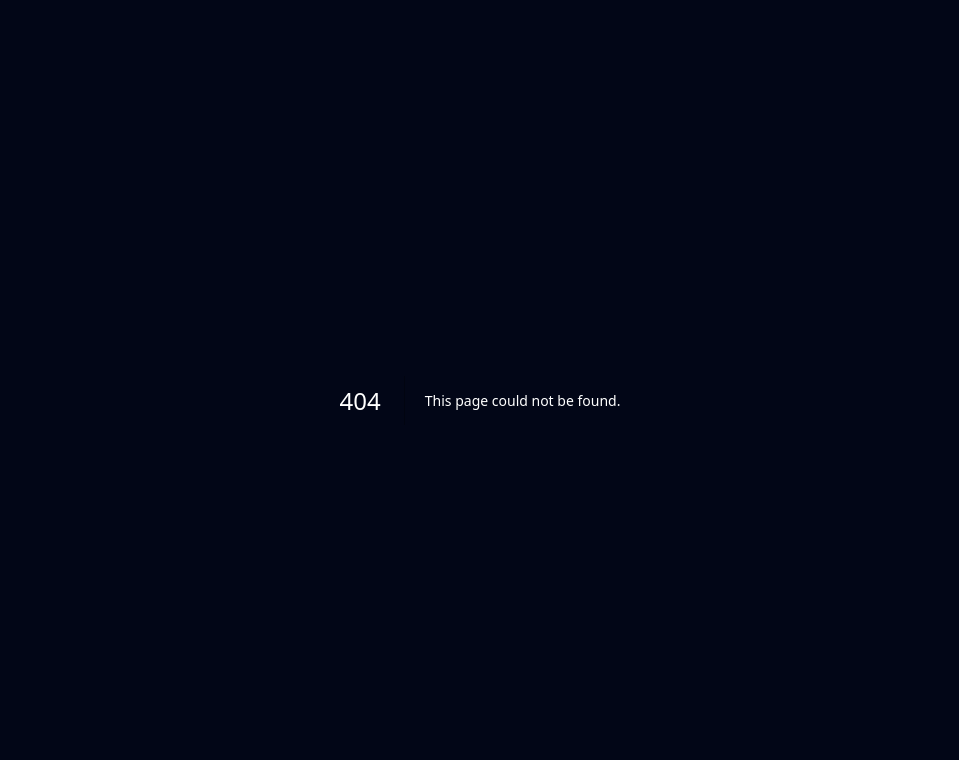
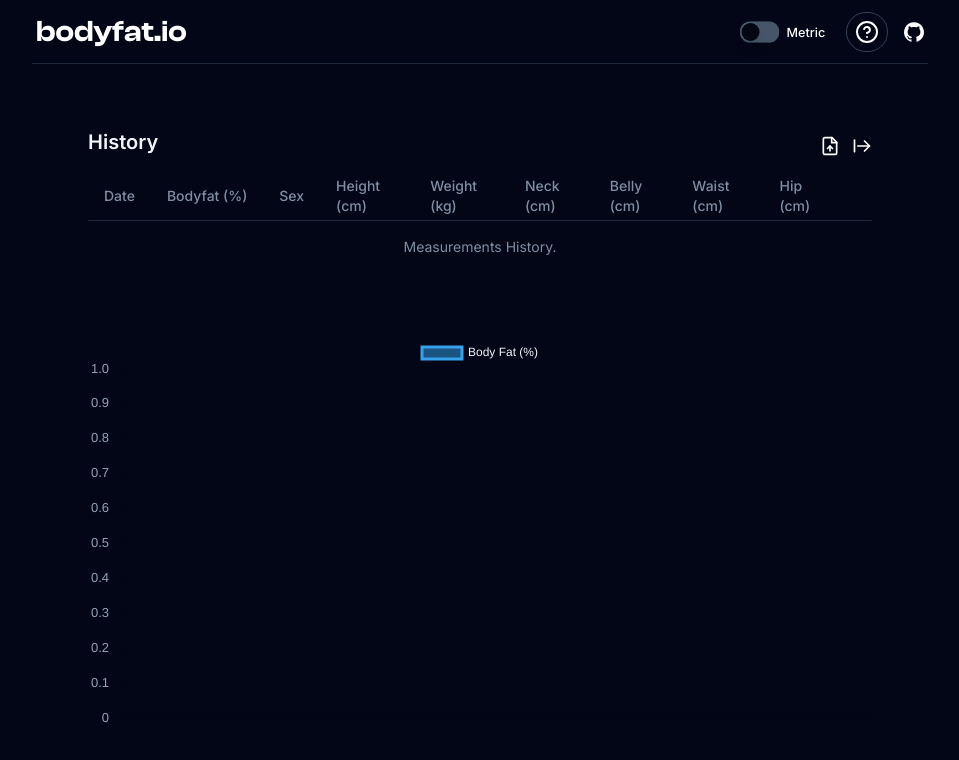
Before and after one commit to kulgg/bodyfat.cc, a Next.js app: page /me in a window 1280 px wide. Before the commit this address had no page. Shown: the top 760 px of the page, without its empty margins (160-1119 px from the left). Built offline with nearby package versions, Linux system fonts and the light colour scheme.

Commit message:
Add /me page with chart

```diff
--- a/app/(form)/FemaleImperialForm.tsx
+++ b/app/(form)/FemaleImperialForm.tsx
@@ -19,6 +19,7 @@ import { getBodyfatResult } from "@/lib/utils";
 import { zodResolver } from "@hookform/resolvers/zod";
 import { useAtom } from "jotai";
 import { useForm } from "react-hook-form";
+import { useRouter } from "next/navigation";
 import * as z from "zod";
 
 const formSchema = z.object({
@@ -49,6 +50,7 @@ const formSchema = z.object({
 });
 
 export default function FemaleImperialForm() {
+  const router = useRouter();
   const form = useForm<z.infer<typeof formSchema>>({
     resolver: zodResolver(formSchema),
     defaultValues: {
@@ -88,16 +90,12 @@ export default function FemaleImperialForm() {
         hip: parseFloat(values.hip),
       },
     };
+
+    setHistory((prev) => [...prev, entry]);
+    router.push("/me");
     toast({
       title: `You have ${getBodyfatResult(entry)}% bodyfat!`,
     });
-
-    setHistory((prev) => [...prev, entry]);
-
-    form.reset();
-
-    const element = document.getElementById("history");
-    element?.scrollIntoView();
   }
 
   return (
--- a/app/(form)/FemaleMetricForm.tsx
+++ b/app/(form)/FemaleMetricForm.tsx
@@ -17,6 +17,7 @@ import { Entry, Sex } from "@/lib/model";
 import { toFeet, toInches, toPounds } from "@/lib/units";
 import { getBodyfatResult } from "@/lib/utils";
 import { zodResolver } from "@hookform/resolvers/zod";
+import { useRouter } from "next/navigation";
 import { useAtom } from "jotai";
 import { useForm } from "react-hook-form";
 import * as z from "zod";
@@ -45,6 +46,7 @@ const formSchema = z.object({
 });
 
 export default function FemaleMetricForm() {
+  const router = useRouter();
   const form = useForm<z.infer<typeof formSchema>>({
     resolver: zodResolver(formSchema),
     defaultValues: {
@@ -82,16 +84,12 @@ export default function FemaleMetricForm() {
         hip: toInches(parseFloat(values.hip)),
       },
     };
+
+    setHistory((prev) => [...prev, entry]);
+    router.push("/me");
     toast({
       title: `You have ${getBodyfatResult(entry)}% bodyfat!`,
     });
-
-    setHistory((prev) => [...prev, entry]);
-
-    form.reset();
-
-    const element = document.getElementById("history");
-    element?.scrollIntoView();
   }
 
   return (
--- a/app/(form)/Forms.tsx
+++ b/app/(form)/Forms.tsx
@@ -7,6 +7,8 @@ import FemaleImperialForm from "./FemaleImperialForm";
 import FemaleMetricForm from "./FemaleMetricForm";
 import MaleImperialForm from "./MaleImperialForm";
 import MaleMetricForm from "./MaleMetricForm";
+import Link from "next/link";
+import { Button } from "@/components/ui/button";
 
 function Forms() {
   const [sexSelection, setSexSelection] = useAtom(sexSelectionAtom);
--- a/app/(form)/MaleImperialForm.tsx
+++ b/app/(form)/MaleImperialForm.tsx
@@ -18,6 +18,7 @@ import { footToCm, inchesToCm, poundsToKg } from "@/lib/units";
 import { getBodyfatResult } from "@/lib/utils";
 import { zodResolver } from "@hookform/resolvers/zod";
 import { useAtom } from "jotai";
+import { useRouter } from "next/navigation";
 import { useForm } from "react-hook-form";
 import * as z from "zod";
 
@@ -45,6 +46,7 @@ const formSchema = z.object({
 });
 
 export default function MaleImperialForm() {
+  const router = useRouter();
   const form = useForm<z.infer<typeof formSchema>>({
     resolver: zodResolver(formSchema),
     defaultValues: {
@@ -82,16 +84,12 @@ export default function MaleImperialForm() {
         belly: parseFloat(values.belly),
       },
     };
+
+    setHistory((prev) => [...prev, entry]);
+    router.push("/me");
     toast({
       title: `You have ${getBodyfatResult(entry)}% bodyfat!`,
     });
-
-    setHistory((prev) => [...prev, entry]);
-
-    form.reset();
-
-    const element = document.getElementById("history");
-    element?.scrollIntoView();
   }
 
   return (
--- a/app/(form)/MaleMetricForm.tsx
+++ b/app/(form)/MaleMetricForm.tsx
@@ -19,6 +19,8 @@ import { getBodyfatResult } from "@/lib/utils";
 import { zodResolver } from "@hookform/resolvers/zod";
 import { useAtom } from "jotai";
 import { useForm } from "react-hook-form";
+import { useRouter } from "next/navigation";
+
 import * as z from "zod";
 
 const formSchema = z.object({
@@ -41,6 +43,8 @@ const formSchema = z.object({
 });
 
 export default function MaleMetricForm() {
+  const router = useRouter();
+
   const form = useForm<z.infer<typeof formSchema>>({
     resolver: zodResolver(formSchema),
     defaultValues: { height: "", weight: "", neck: "", belly: "" },
@@ -71,16 +75,12 @@ export default function MaleMetricForm() {
         belly: toInches(parseFloat(values.belly)),
       },
     };
+
+    setHistory((prev) => [...prev, entry]);
+    router.push("/me");
     toast({
       title: `You have ${getBodyfatResult(entry)}% bodyfat!`,
     });
-
-    setHistory((prev) => [...prev, entry]);
-
-    form.reset();
-
-    const element = document.getElementById("history");
-    element?.scrollIntoView();
   }
 
   return (
--- a/app/layout.tsx
+++ b/app/layout.tsx
@@ -3,6 +3,7 @@ import { cn } from "@/lib/utils";
 import { Inter } from "next/font/google";
 import localFont from "next/font/local";
 import "./globals.css";
+import Header from "./Header";
 
 const inter = Inter({ subsets: ["latin"], variable: "--font-inter" });
 
@@ -30,7 +31,8 @@ export default function RootLayout({
           inter.variable
         )}
       >
-        {children}
+        <Header />
+        <div className="max-w-[800px] mx-auto">{children}</div>
         <Toaster />
       </body>
     </html>
--- /dev/null
+++ b/app/me/page.tsx
@@ -0,0 +1,84 @@
+"use client";
+import React from "react";
+import {
+  Chart as ChartJS,
+  CategoryScale,
+  LinearScale,
+  PointElement,
+  LineElement,
+  Title,
+  Tooltip,
+  Legend,
+} from "chart.js";
+import { Line } from "react-chartjs-2";
+import { useAtom } from "jotai";
+import { historyAtom } from "@/lib/atoms";
+import { formatDate, getBodyfat, getBodyfatResult } from "@/lib/utils";
+import History from "../(history)/History";
+
+ChartJS.register(
+  CategoryScale,
+  LinearScale,
+  PointElement,
+  LineElement,
+  Title,
+  Tooltip,
+  Legend
+);
+
+export const options = {
+  responsive: true,
+  scales: {
+    y: {
+      ticks: {
+        color: "#94a3b8",
+        font: { size: 13 },
+      },
+    },
+    x: {
+      ticks: {
+        color: "#94a3b8",
+      },
+    },
+  },
+  plugins: {
+    legend: {
+      position: "top" as const,
+      labels: {
+        color: "#f1f5f9",
+      },
+    },
+    title: {
+      display: false,
+      text: "",
+    },
+  },
+};
+
+export default function App() {
+  const [history, setHistory] = useAtom(historyAtom);
+
+  const validDataPoints = history
+    .filter((x) => getBodyfatResult(x) !== "Invalid")
+    .sort((a, b) => Date.parse(a.created) - Date.parse(b.created));
+
+  const stuff = {
+    labels: validDataPoints.map((x) => formatDate(x.created)),
+    datasets: [
+      {
+        label: "Body Fat (%)",
+        data: validDataPoints.map((x) => getBodyfat(x)),
+        borderColor: "rgb(53, 162, 235)",
+        backgroundColor: "rgba(53, 162, 235, 0.5)",
+      },
+    ],
+  };
+
+  return (
+    <main className="px-2 my-8 sm:my-16">
+      <History />
+      <div className="my-20"></div>
+      <Line options={options} data={stuff} />
+    </main>
+  );
+}
--- a/app/page.tsx
+++ b/app/page.tsx
@@ -1,16 +1,19 @@
+import Link from "next/link";
 import Forms from "./(form)/Forms";
 import History from "./(history)/History";
 import Header from "./Header";
+import { Button } from "@/components/ui/button";
 
 export default function Home() {
   return (
     <main className="">
-      <Header />
-      <div className="px-2 space-y-32 sm:space-y-40 max-w-[800px] mx-auto my-8 sm:my-16">
-        <div>
-          <Forms />
-        </div>
-        <History />
+      <div className="px-2 my-8 sm:my-16">
+        <Forms />
+        <Link href={"/me"}>
+          <Button variant={"outline"} size="default" className="w-full">
+            My History →
+          </Button>
+        </Link>
       </div>
     </main>
   );
--- a/components/ui/button.tsx
+++ b/components/ui/button.tsx
@@ -1,8 +1,8 @@
-import * as React from "react"
-import { Slot } from "@radix-ui/react-slot"
-import { cva, type VariantProps } from "class-variance-authority"
+import * as React from "react";
+import { Slot } from "@radix-ui/react-slot";
+import { cva, type VariantProps } from "class-variance-authority";
 
-import { cn } from "@/lib/utils"
+import { cn } from "@/lib/utils";
 
 const buttonVariants = cva(
   "inline-flex items-center justify-center rounded-md text-sm font-medium transition-colors focus-visible:outline-none focus-visible:ring-2 focus-visible:ring-ring focus-visible:ring-offset-2 disabled:opacity-50 disabled:pointer-events-none ring-offset-background",
@@ -13,7 +13,7 @@ const buttonVariants = cva(
         destructive:
           "bg-destructive text-destructive-foreground hover:bg-destructive/90",
         outline:
-          "border border-input hover:bg-accent hover:text-accent-foreground",
+          "border border-slate-700 hover:bg-accent hover:text-accent-foreground",
         secondary:
           "bg-secondary text-secondary-foreground hover:bg-secondary/80",
         ghost: "hover:bg-accent hover:text-accent-foreground",
@@ -30,26 +30,26 @@ const buttonVariants = cva(
       size: "default",
     },
   }
-)
+);
 
 export interface ButtonProps
   extends React.ButtonHTMLAttributes<HTMLButtonElement>,
     VariantProps<typeof buttonVariants> {
-  asChild?: boolean
+  asChild?: boolean;
 }
 
 const Button = React.forwardRef<HTMLButtonElement, ButtonProps>(
   ({ className, variant, size, asChild = false, ...props }, ref) => {
-    const Comp = asChild ? Slot : "button"
+    const Comp = asChild ? Slot : "button";
     return (
       <Comp
         className={cn(buttonVariants({ variant, size, className }))}
         ref={ref}
         {...props}
       />
-    )
+    );
   }
-)
-Button.displayName = "Button"
+);
+Button.displayName = "Button";
 
-export { Button, buttonVariants }
+export { Button, buttonVariants };
--- /dev/null
+++ b/components/ui/skeleton.tsx
@@ -0,0 +1,15 @@
+import { cn } from "@/lib/utils";
+
+function Skeleton({
+  className,
+  ...props
+}: React.HTMLAttributes<HTMLDivElement>) {
+  return (
+    <div
+      className={cn("animate-pulse rounded-md bg-slate-800", className)}
+      {...props}
+    />
+  );
+}
+
+export { Skeleton };
--- a/package.json
+++ b/package.json
@@ -23,6 +23,7 @@
     "@types/react": "18.2.8",
     "@types/react-dom": "18.2.4",
     "autoprefixer": "10.4.14",
+    "chart.js": "^4.3.0",
     "class-variance-authority": "^0.6.0",
     "clsx": "^1.2.1",
     "eslint": "8.42.0",
@@ -32,6 +33,7 @@
     "next": "13.4.4",
     "postcss": "8.4.24",
     "react": "18.2.0",
+    "react-chartjs-2": "^5.2.0",
     "react-dom": "18.2.0",
     "react-hook-form": "^7.44.3",
     "tailwind-merge": "^1.13.0",
```
Also changed, not shown: 2 other files (tests, documents, lock files or other folders).
